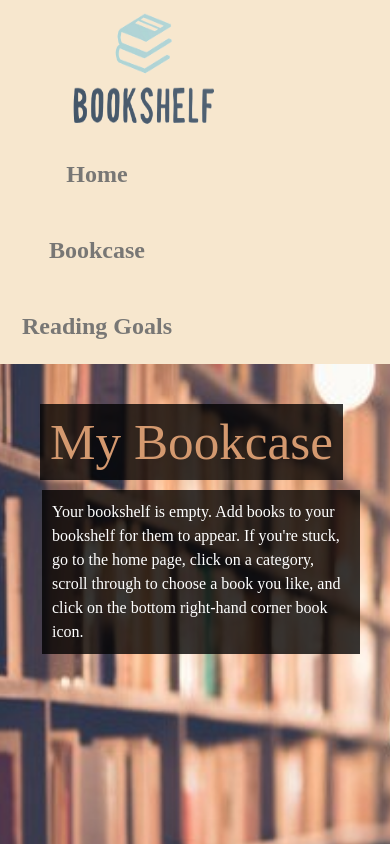
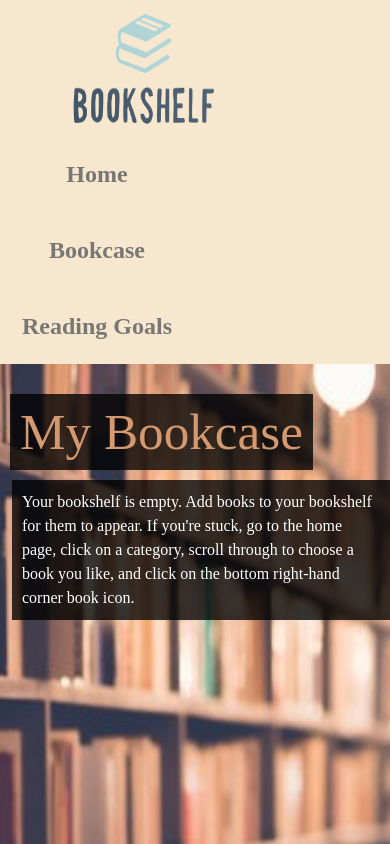
Before and after one commit to Mikaelcope/Nicoding_2.0, a React (Vite) app: page /BookshelfPage in a window 390 px wide. Shown: the top 844 px of the page. Built offline with nearby package versions, Linux system fonts and the light colour scheme.

Commit message:
Update bookshelf.css

```diff
--- a/src/pages/BookshelfPage/bookshelf.css
+++ b/src/pages/BookshelfPage/bookshelf.css
@@ -109,6 +109,11 @@
       .shelf-1 {
           max-width: 100%;
       }
+     .bookshelfdiv {
+        margin: 0;
+        padding: 0px;
+        padding-top: 20px;
+    }
   }
 
   @media (max-width: 320px) {
```
